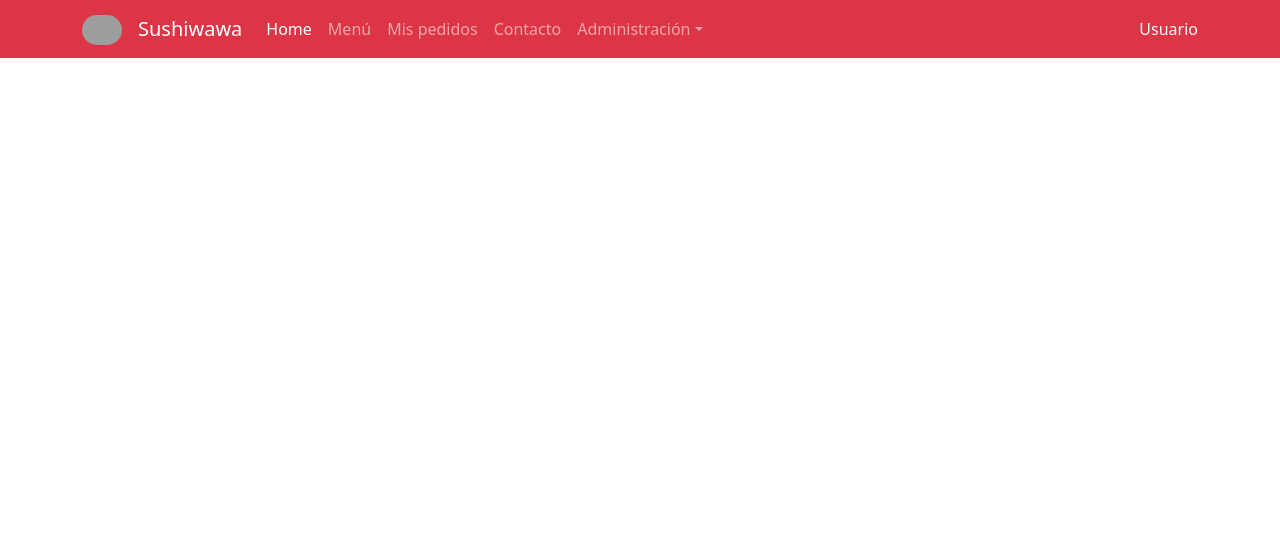
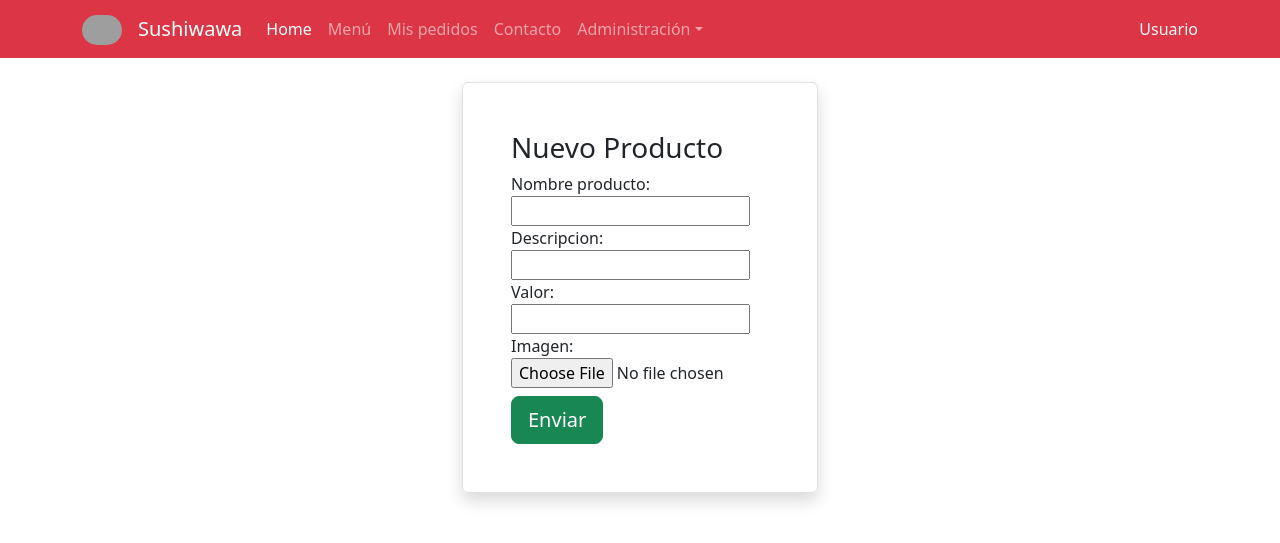
Before and after one commit to profealejandroduoc/proyectosushi, a Django app: template sushi/templates/sushi/crearproducto.html in a window 1280 px wide. Shown: the top 543 px of the page. Run offline with Django 5.2, Linux system fonts and the light colour scheme; the template is opened without the code that fills it: values that come from a table or form of the project are taken from there, others are empty; some libraries are stand-ins or nearby versions; grey boxes are pictures that could not be loaded.

Commit message:
Listo forms.py

```diff
--- a/sushi/forms.py
+++ b/sushi/forms.py
@@ -1,4 +1,4 @@
-from django.forms import forms
+from django import forms
 from .models import Producto
 
 
@@ -6,5 +6,4 @@ class ProductoForm(forms.ModelForm):
 
     class Meta:
         model = Producto
-        fields = ['id','nombre_producto', 'descripcion', 'valor', 'imagen']
-'
+        fields = ['nombre_producto', 'descripcion', 'valor', 'imagen']
--- a/sushi/templates/sushi/crearproducto.html
+++ b/sushi/templates/sushi/crearproducto.html
@@ -4,7 +4,25 @@
 
 {% block contenido %}
 
+<div class="container">
 
+    <div class="row mt-4">
+        <div class="col-md-4"></div>
+        <div class="col-md-4">
+            <div class="border shadow rounded p-5">
+                <h3>Nuevo Producto</h3>
+                <form action="" method="post" enctype="multipart/form-data">
+                    {% csrf_token %}
+                    {{form}}
+                    <input type="submit" class="btn btn-success btn-lg mt-2" value="Enviar">
+                </form>
+            </div>
+        </div>
+        <div class="col-md-4"></div>
+    </div>
+
+
+</div>
 
 
 
--- a/sushi/urls.py
+++ b/sushi/urls.py
@@ -1,6 +1,6 @@
 
 from django.urls import path, include
-from .views import index, mispedidos, productos
+from .views import index, mispedidos, productos, crearproducto
 
 #IMAGEN
 from django.conf import settings
@@ -11,6 +11,7 @@ urlpatterns = [
     path('', index, name='index'),
     path('mispedidos/', mispedidos, name='mispedidos'),
     path('productos/', productos, name='productos'),
+    path('crearproducto/',crearproducto, name='crearproducto')
 ]
 
 if settings.DEBUG:
```
Also changed, not shown: sushi/views.py (+17 -0 lines).
